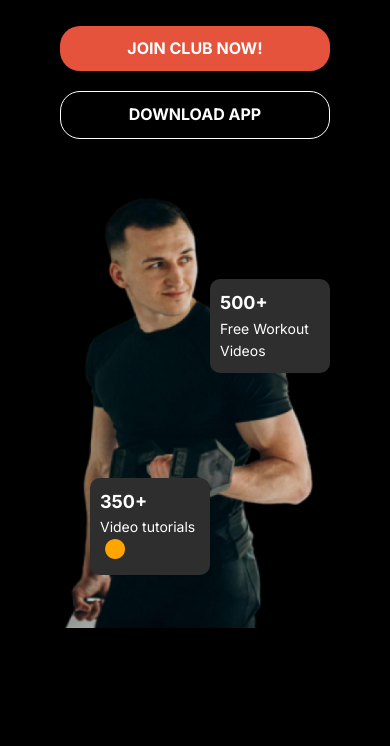
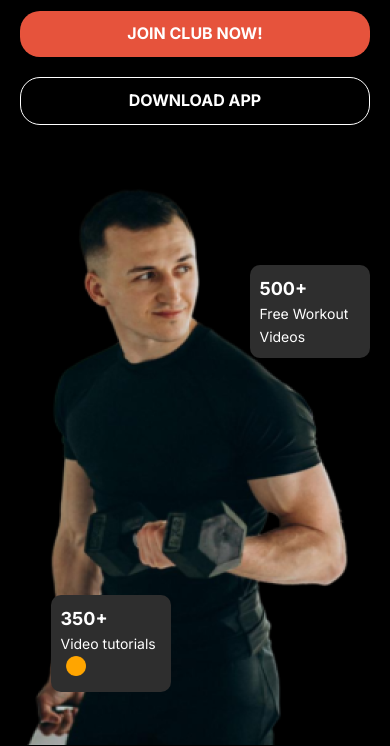
Before and after one commit to TalhaShahriar/Assignment2_versatile-ui, a plain HTML site: page index.html in a window 390 px wide. Shown: the part 440-1186 px from the top of the page. Drawn offline with Linux system fonts and the light colour scheme; a web font is replaced by a local one.

Commit message:
fixed hero section

```diff
--- a/index.html
+++ b/index.html
@@ -26,8 +26,8 @@
         </nav>
     </header>
 
-    <main>
-        <section id="hero">
+    <section id="hero">
+        <div class="hero-container">
             <div class="hero-content">
                 <h1 class="title">Get body in <span id="shape">shape</span> & stay healthy</h1>
                 <p class="description">Achieve your dream body through consistent workouts and smart eating habits. Health and vitality are within reach!</p>
@@ -41,8 +41,10 @@
                 <div class="card card-bottom-left"> <span class="hero-num">350+</span><br> Video tutorials <img src="images/circle-32.png" alt="Video tutorial icon" class="card-icon"></div>
                 <div class="card card-top-right"><span class="hero-num">500+ </span><br> Free Workout Videos</div>
             </div>
-        </section>
+        </div>
+    </section>
 
+    <main>
         <section id="habits">
             <h2 class="habit_title">Change Your Habits</h2>
             <p class="description">Upgrade your daily practices. Cultivate habits that support your goals and enhance your well-being.</p>
--- a/styles.css
+++ b/styles.css
@@ -123,13 +123,19 @@ h1, h2 {
 }
 
 #hero {
+    background: linear-gradient(to right, rgba(255, 255, 255, 0.1), rgba(48, 48, 48, 0.05));
+    padding: 60px 0; /* Vertical padding only */
+    margin-bottom: 60px;
+
+}
+
+.hero-container {
     display: flex;
     justify-content: space-between;
     align-items: center;
-    margin-bottom: 60px;
-    background: linear-gradient(to right, rgba(255, 255, 255, 0.1), rgba(48, 48, 48, 0.05));
-    padding: 40px;
-    border-radius: 20px;
+    max-width: 1200px;
+    margin: 0 auto;
+    padding: 0 20px;
 }
 
 .hero-content {
@@ -137,6 +143,7 @@ h1, h2 {
     text-align: left;
     padding-right: 40px;
 }
+
 
 .hero-image {
     flex-basis: 50%;
@@ -382,6 +389,7 @@ h1, h2 {
 /* Footer styles */
 footer {
     padding: 40px 0;
+    background: linear-gradient(to bottom, rgba(255, 255, 255, 0.1), rgba(255, 255, 255, 0.05));
 }
 
 .footer-content {
@@ -466,6 +474,14 @@ footer {
         background-image: none;
     }
 
+    .hero-container {
+        flex-direction: column;
+    }
+
+    .hero-content, .hero-image {
+        flex-basis: 100%;
+    }
+
     .hero-content, .hero-image {
         flex-basis: 100%;
     }
@@ -473,6 +489,7 @@ footer {
     .hero-content {
         padding-right: 0;
         margin-bottom: 30px;
+
     }
 
     .hero-image img {
@@ -548,6 +565,7 @@ footer {
         grid-template-columns: 1fr;
     }
 
+
     /* BMI Calculator section */
     .bmi-container {
         flex-direction: column;
```
